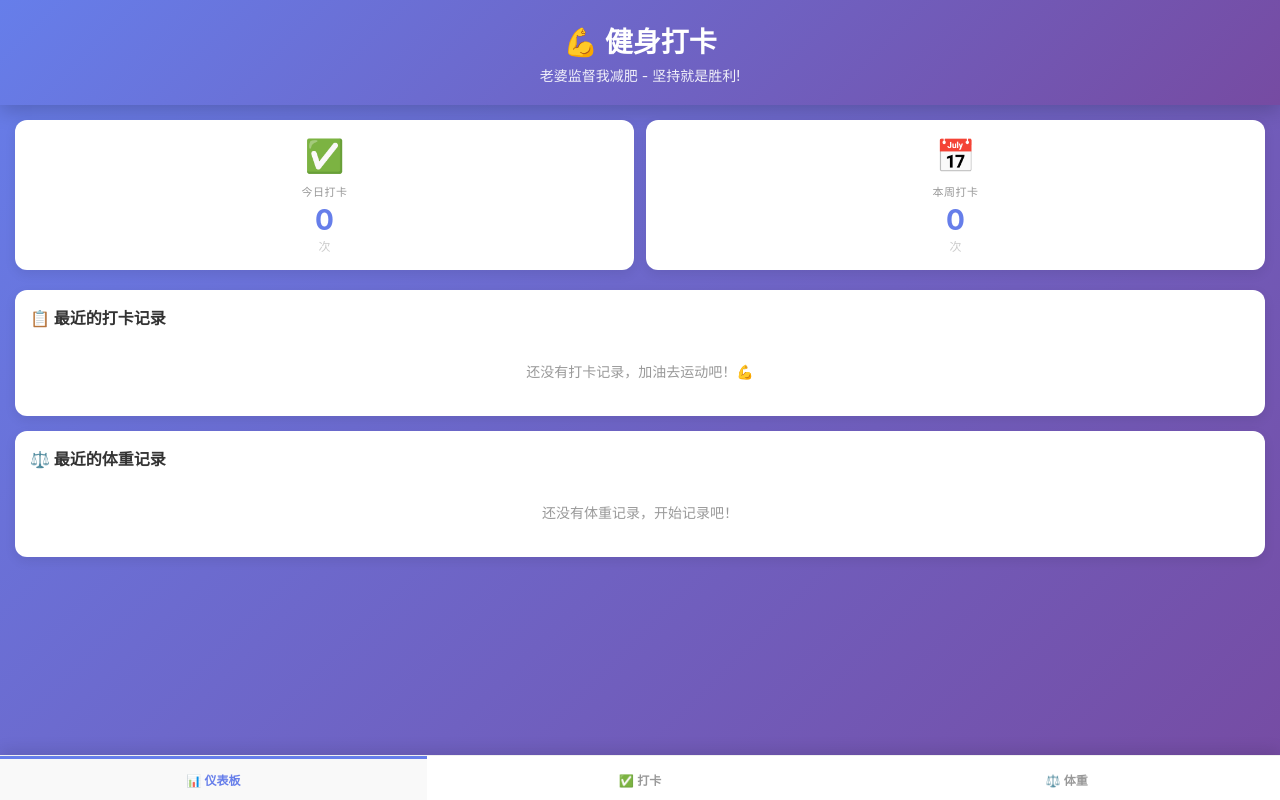
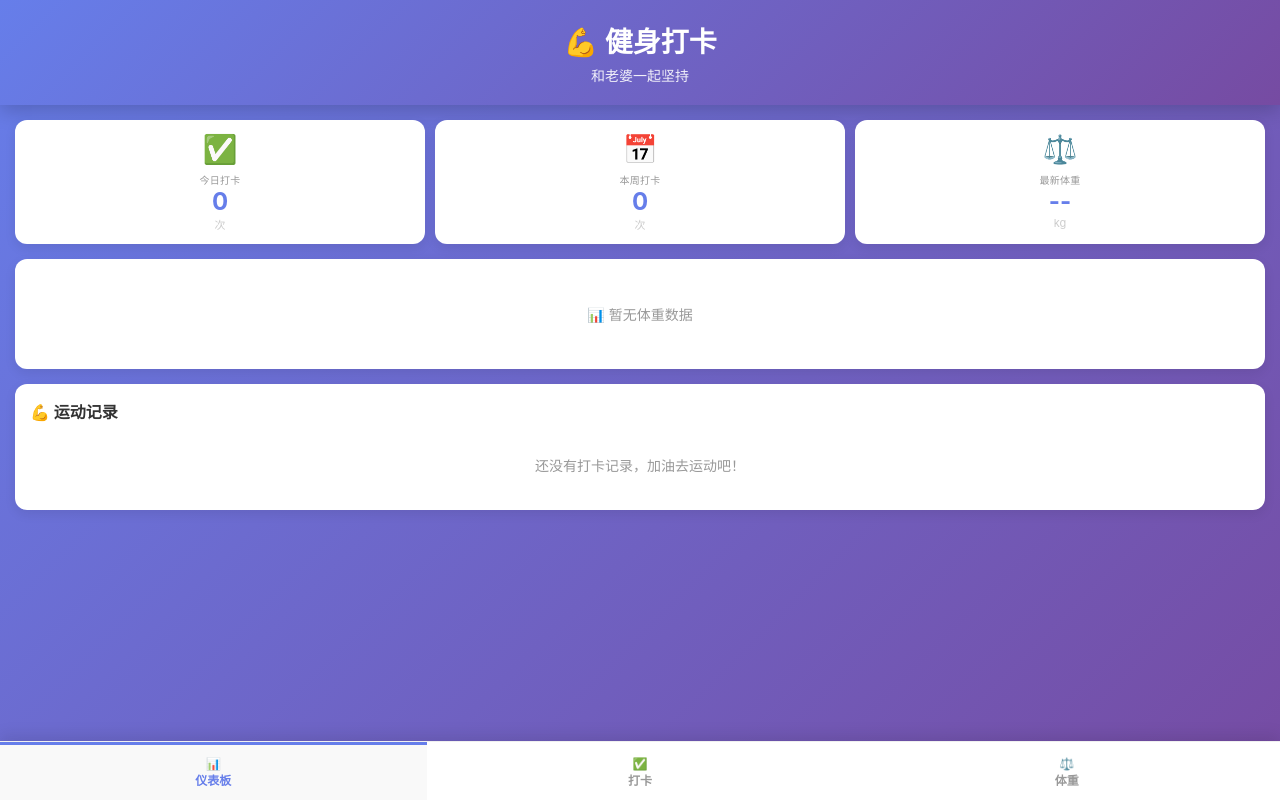
Before and after one commit to Msate/fitness, a React (Vite) app: page / in a window 1280 px wide. Built offline with nearby package versions, Linux system fonts and the light colour scheme.

Commit message:
feat: 重新设计仪表板布局，添加体重走势图和分页记录

```diff
--- a/package.json
+++ b/package.json
@@ -10,7 +10,8 @@
   },
   "dependencies": {
     "react": "^18.2.0",
-    "react-dom": "^18.2.0"
+    "react-dom": "^18.2.0",
+    "recharts": "^3.8.1"
   },
   "devDependencies": {
     "@types/react": "^18.2.43",
--- a/src/App.jsx
+++ b/src/App.jsx
@@ -4,6 +4,7 @@ import CheckinForm from './components/CheckinForm'
 import WeightForm from './components/WeightForm'
 import RecordList from './components/RecordList'
 import Statistics from './components/Statistics'
+import WeightChart from './components/WeightChart'
 
 function App() {
   const [checkins, setCheckins] = useState([])
@@ -62,7 +63,7 @@ function App() {
     <div className="app">
       <header className="header">
         <h1>💪 健身打卡</h1>
-        <p>老婆监督我减肥 - 坚持就是胜利!</p>
+        <p>和老婆一起坚持</p>
       </header>
 
       <nav className="nav">
@@ -70,19 +71,19 @@ function App() {
           className={`nav-btn ${activeTab === 'dashboard' ? 'active' : ''}`}
           onClick={() => setActiveTab('dashboard')}
         >
-          📊 仪表板
+          📊<br/>仪表板
         </button>
         <button
           className={`nav-btn ${activeTab === 'checkin' ? 'active' : ''}`}
           onClick={() => setActiveTab('checkin')}
         >
-          ✅ 打卡
+          ✅<br/>打卡
         </button>
         <button
           className={`nav-btn ${activeTab === 'weight' ? 'active' : ''}`}
           onClick={() => setActiveTab('weight')}
         >
-          ⚖️ 体重
+          ⚖️<br/>体重
         </button>
       </nav>
 
@@ -90,6 +91,7 @@ function App() {
         {activeTab === 'dashboard' && (
           <>
             <Statistics checkins={checkins} weights={weights} />
+            <WeightChart weights={weights} />
             <RecordList
               checkins={checkins}
               weights={weights}
--- a/src/components/RecordList.jsx
+++ b/src/components/RecordList.jsx
@@ -1,15 +1,31 @@
+import { useState } from 'react'
 import './RecordList.css'
 
 function RecordList({ checkins, weights, onDeleteCheckin, onDeleteWeight }) {
+  const [checkinPage, setCheckinPage] = useState(1)
+  const itemsPerPage = 7
+
+  const getCheckinData = () => {
+    const sorted = [...checkins].sort((a, b) => new Date(b.date) - new Date(a.date))
+    return sorted
+  }
+
+  const checkinData = getCheckinData()
+  const totalCheckinPages = Math.ceil(checkinData.length / itemsPerPage)
+  const checkinStart = (checkinPage - 1) * itemsPerPage
+  const checkinEnd = checkinStart + itemsPerPage
+  const paginatedCheckins = checkinData.slice(checkinStart, checkinEnd)
+
   return (
     <div className="record-list">
       <div className="records-section">
-        <h3>📋 最近的打卡记录</h3>
-        {checkins.length === 0 ? (
-          <p className="empty-message">还没有打卡记录，加油去运动吧！💪</p>
+        <h3>💪 运动记录</h3>
+        {checkinData.length === 0 ? (
+          <p className="empty-message">还没有打卡记录，加油去运动吧！</p>
         ) : (
+          <>
             <div className="records">
-            {checkins.slice(0, 10).map(checkin => (
+              {paginatedCheckins.map(checkin => (
                 <div key={checkin.id} className="record-item checkin-item">
                   <div className="record-content">
                     <p className="record-activity">{checkin.activity}</p>
@@ -25,39 +41,29 @@ function RecordList({ checkins, weights, onDeleteCheckin, onDeleteWeight }) {
                 </div>
               ))}
             </div>
-        )}
-      </div>
 
-      <div className="records-section">
-        <h3>⚖️ 最近的体重记录</h3>
-        {weights.length === 0 ? (
-          <p className="empty-message">还没有体重记录，开始记录吧！</p>
-        ) : (
-          <div className="records">
-            {weights.slice(0, 10).map((weight, idx) => (
-              <div key={weight.id} className="record-item weight-item">
-                <div className="record-content">
-                  <p className="record-weight">
-                    <span className="weight-value">{weight.weight}</span> kg
-                    {idx > 0 && (
-                      <span className={`weight-change ${weights[idx - 1].weight > weight.weight ? 'down' : 'up'}`}>
-                        {weights[idx - 1].weight > weight.weight ? '↓' : '↑'} {Math.abs((weights[idx - 1].weight - weight.weight).toFixed(1))} kg
+            {totalCheckinPages > 1 && (
+              <div className="pagination">
+                <button
+                  className="pagination-btn"
+                  disabled={checkinPage === 1}
+                  onClick={() => setCheckinPage(checkinPage - 1)}
+                >
+                  ← 上一页
+                </button>
+                <span className="pagination-info">
+                  {checkinPage} / {totalCheckinPages}
                 </span>
-                    )}
-                  </p>
-                  <p className="record-time">{weight.date} {weight.time}</p>
-                  {weight.note && <p className="record-note">{weight.note}</p>}
-                </div>
                 <button
-                  className="delete-btn"
-                  onClick={() => onDeleteWeight(weight.id)}
-                  title="删除"
+                  className="pagination-btn"
+                  disabled={checkinPage === totalCheckinPages}
+                  onClick={() => setCheckinPage(checkinPage + 1)}
                 >
-                  ×
+                  下一页 →
                 </button>
               </div>
-            ))}
-          </div>
+            )}
+          </>
         )}
       </div>
     </div>
--- a/src/components/Statistics.css
+++ b/src/components/Statistics.css
@@ -1,24 +1,24 @@
 .statistics {
   display: grid;
-  grid-template-columns: 1fr 1fr;
-  gap: 12px;
-  margin: 0 0 20px;
+  grid-template-columns: repeat(3, 1fr);
+  gap: 10px;
+  margin: 0 0 15px;
   padding: 0;
 }
 
 .stat-card {
   background: white;
   border-radius: 12px;
-  padding: 16px;
+  padding: 12px;
   display: flex;
   flex-direction: column;
   align-items: center;
-  gap: 8px;
+  gap: 6px;
   box-shadow: 0 4px 12px rgba(0, 0, 0, 0.08);
   transition: all 0.3s;
 }
 
-.stat-card:hover {
+.stat-card:active {
   transform: none;
   box-shadow: 0 6px 16px rgba(0, 0, 0, 0.1);
 }
@@ -29,7 +29,7 @@
 }
 
 .stat-icon {
-  font-size: 32px;
+  font-size: 28px;
   text-align: center;
 }
 
@@ -40,11 +40,10 @@
 
 .stat-label {
   color: #999;
-  font-size: 11px;
+  font-size: 10px;
   margin: 0;
-  margin-bottom: 4px;
   text-transform: uppercase;
-  letter-spacing: 0.5px;
+  letter-spacing: 0.3px;
 }
 
 .stat-card.highlight .stat-label {
@@ -52,7 +51,7 @@
 }
 
 .stat-value {
-  font-size: 28px;
+  font-size: 24px;
   font-weight: bold;
   color: #667eea;
   margin: 0;
@@ -72,12 +71,32 @@
 
 .stat-detail {
   color: #ccc;
-  font-size: 12px;
+  font-size: 11px;
   margin: 0;
 }
 
 .stat-card.highlight .stat-detail {
   color: rgba(255, 255, 255, 0.8);
+}
+
+@media (max-width: 480px) {
+  .statistics {
+    grid-template-columns: repeat(3, 1fr);
+    gap: 8px;
+  }
+
+  .stat-card {
+    padding: 10px;
+    gap: 4px;
+  }
+
+  .stat-icon {
+    font-size: 24px;
+  }
+
+  .stat-value {
+    font-size: 20px;
+  }
 }
 
 @media (max-width: 768px) {
--- a/src/components/Statistics.jsx
+++ b/src/components/Statistics.jsx
@@ -15,32 +15,15 @@ function Statistics({ checkins, weights }) {
     }).length
   }
 
-  const getWeightStats = () => {
-    if (weights.length === 0) return null
-    const sorted = [...weights].sort((a, b) => new Date(b.date) - new Date(a.date))
-    const latest = sorted[0]
-    let firstRecord = sorted[sorted.length - 1]
-
-    // 如果有多于10条记录，使用最早的10条来计算周以上的变化
-    if (sorted.length > 10) {
-      firstRecord = sorted[Math.min(10, sorted.length - 1)]
-    }
-
-    const change = (firstRecord.weight - latest.weight).toFixed(1)
-    return {
-      current: latest.weight,
-      change: change,
-      total: firstRecord.weight - latest.weight
-    }
-  }
-
   const getTodayWeight = () => {
     const today = new Date().toLocaleDateString('zh-CN')
     return weights.find(w => w.date === today)
   }
 
-  const weightStats = getWeightStats()
+  const latestWeight = weights.length > 0 ? weights[0].weight : null
   const todayWeight = getTodayWeight()
+  const todayCheckins = getTodayCheckins()
+  const weekCheckins = getThisWeekCheckins()
 
   return (
     <div className="statistics">
@@ -48,7 +31,7 @@ function Statistics({ checkins, weights }) {
         <div className="stat-icon">✅</div>
         <div className="stat-info">
           <p className="stat-label">今日打卡</p>
-          <p className="stat-value">{getTodayCheckins()}</p>
+          <p className="stat-value">{todayCheckins}</p>
           <p className="stat-detail">次</p>
         </div>
       </div>
@@ -57,34 +40,19 @@ function Statistics({ checkins, weights }) {
         <div className="stat-icon">📅</div>
         <div className="stat-info">
           <p className="stat-label">本周打卡</p>
-          <p className="stat-value">{getThisWeekCheckins()}</p>
+          <p className="stat-value">{weekCheckins}</p>
           <p className="stat-detail">次</p>
         </div>
       </div>
 
-      {todayWeight ? (
-        <div className="stat-card">
-          <div className="stat-icon">⚖️</div>
-          <div className="stat-info">
-            <p className="stat-label">今日体重</p>
-            <p className="stat-value">{todayWeight.weight}</p>
-            <p className="stat-detail">kg</p>
-          </div>
+      <div className="stat-card">
+        <div className="stat-icon">⚖️</div>
+        <div className="stat-info">
+          <p className="stat-label">最新体重</p>
+          <p className="stat-value">{latestWeight || '--'}</p>
+          <p className="stat-detail">kg</p>
         </div>
-      ) : null}
-
-      {weightStats && (
-        <div className="stat-card highlight">
-          <div className="stat-icon">📊</div>
-          <div className="stat-info">
-            <p className="stat-label">体重变化</p>
-            <p className={`stat-value ${weightStats.change < 0 ? 'positive' : 'negative'}`}>
-              {weightStats.change < 0 ? '↓' : '↑'} {Math.abs(weightStats.change)}
-            </p>
-            <p className="stat-detail">kg</p>
-          </div>
-        </div>
-      )}
+      </div>
     </div>
   )
 }
--- /dev/null
+++ b/src/components/WeightChart.css
@@ -0,0 +1,85 @@
+.weight-chart {
+  background: white;
+  border-radius: 12px;
+  padding: 15px;
+  margin-bottom: 15px;
+  box-shadow: 0 4px 12px rgba(0, 0, 0, 0.08);
+}
+
+.weight-chart h3 {
+  margin: 0 0 12px;
+  font-size: 16px;
+  color: #333;
+}
+
+.chart-empty {
+  text-align: center;
+  padding: 30px 20px;
+  color: #999;
+  font-size: 14px;
+}
+
+.chart-tabs {
+  display: flex;
+  gap: 8px;
+  margin-bottom: 12px;
+}
+
+.chart-tab {
+  flex: 1;
+  padding: 8px 12px;
+  border: 2px solid #e0e0e0;
+  background: #f9f9f9;
+  border-radius: 6px;
+  font-size: 12px;
+  font-weight: 600;
+  color: #666;
+  cursor: pointer;
+  transition: all 0.3s;
+}
+
+.chart-tab.active {
+  border-color: #667eea;
+  background: #667eea;
+  color: white;
+}
+
+.chart-tab:active {
+  transform: scale(0.95);
+}
+
+.chart-stats {
+  display: grid;
+  grid-template-columns: repeat(4, 1fr);
+  gap: 8px;
+  margin-bottom: 12px;
+}
+
+.stat {
+  text-align: center;
+  padding: 8px;
+  background: #f9f9f9;
+  border-radius: 6px;
+}
+
+.stat .label {
+  font-size: 11px;
+  color: #999;
+  margin-bottom: 4px;
+}
+
+.stat .value {
+  font-size: 16px;
+  font-weight: bold;
+  color: #667eea;
+}
+
+@media (max-width: 480px) {
+  .chart-stats {
+    grid-template-columns: repeat(2, 1fr);
+  }
+
+  .weight-chart {
+    padding: 12px;
+  }
+}
--- /dev/null
+++ b/src/components/WeightChart.jsx
@@ -0,0 +1,126 @@
+import { useState } from 'react'
+import { LineChart, Line, XAxis, YAxis, CartesianGrid, Tooltip, ResponsiveContainer } from 'recharts'
+import './WeightChart.css'
+
+function WeightChart({ weights }) {
+  const [timeRange, setTimeRange] = useState('7days')
+
+  const getChartData = () => {
+    if (weights.length === 0) return []
+
+    const sortedWeights = [...weights].sort((a, b) => new Date(a.date) - new Date(b.date))
+    const now = new Date()
+    let filteredData = []
+
+    if (timeRange === '7days') {
+      const weekAgo = new Date(now.getTime() - 7 * 24 * 60 * 60 * 1000)
+      filteredData = sortedWeights.filter(w => new Date(w.date) >= weekAgo)
+    } else if (timeRange === '30days') {
+      const monthAgo = new Date(now.getTime() - 30 * 24 * 60 * 60 * 1000)
+      filteredData = sortedWeights.filter(w => new Date(w.date) >= monthAgo)
+    } else {
+      filteredData = sortedWeights
+    }
+
+    return filteredData.map(w => ({
+      date: new Date(w.date).toLocaleDateString('zh-CN', { month: '2-digit', day: '2-digit' }),
+      weight: w.weight,
+      fullDate: w.date
+    }))
+  }
+
+  const data = getChartData()
+  const currentWeight = weights.length > 0 ? weights[0].weight : null
+  const avgWeight = data.length > 0 ? (data.reduce((sum, d) => sum + d.weight, 0) / data.length).toFixed(1) : null
+  const minWeight = data.length > 0 ? Math.min(...data.map(d => d.weight)).toFixed(1) : null
+  const maxWeight = data.length > 0 ? Math.max(...data.map(d => d.weight)).toFixed(1) : null
+
+  if (data.length === 0) {
+    return (
+      <div className="weight-chart">
+        <div className="chart-empty">📊 暂无体重数据</div>
+      </div>
+    )
+  }
+
+  return (
+    <div className="weight-chart">
+      <h3>📈 体重走势</h3>
+
+      <div className="chart-tabs">
+        <button
+          className={`chart-tab ${timeRange === '7days' ? 'active' : ''}`}
+          onClick={() => setTimeRange('7days')}
+        >
+          7日
+        </button>
+        <button
+          className={`chart-tab ${timeRange === '30days' ? 'active' : ''}`}
+          onClick={() => setTimeRange('30days')}
+        >
+          30日
+        </button>
+        <button
+          className={`chart-tab ${timeRange === 'all' ? 'active' : ''}`}
+          onClick={() => setTimeRange('all')}
+        >
+          至今
+        </button>
+      </div>
+
+      <div className="chart-stats">
+        <div className="stat">
+          <div className="label">当前</div>
+          <div className="value">{currentWeight}</div>
+        </div>
+        <div className="stat">
+          <div className="label">平均</div>
+          <div className="value">{avgWeight}</div>
+        </div>
+        <div className="stat">
+          <div className="label">最低</div>
+          <div className="value">{minWeight}</div>
+        </div>
+        <div className="stat">
+          <div className="label">最高</div>
+          <div className="value">{maxWeight}</div>
+        </div>
+      </div>
+
+      <ResponsiveContainer width="100%" height={280}>
+        <LineChart data={data} margin={{ top: 5, right: 10, left: -20, bottom: 5 }}>
+          <CartesianGrid strokeDasharray="3 3" stroke="#f0f0f0" />
+          <XAxis
+            dataKey="date"
+            tick={{ fontSize: 12 }}
+            stroke="#999"
+          />
+          <YAxis
+            domain="dataMin"
+            tick={{ fontSize: 12 }}
+            stroke="#999"
+          />
+          <Tooltip
+            contentStyle={{
+              background: 'white',
+              border: '1px solid #ddd',
+              borderRadius: '8px',
+              fontSize: '12px'
+            }}
+            formatter={(value) => `${value} kg`}
+          />
+          <Line
+            type="monotone"
+            dataKey="weight"
+            stroke="#667eea"
+            strokeWidth={2}
+            dot={{ fill: '#667eea', r: 4 }}
+            activeDot={{ r: 6 }}
+          />
+        </LineChart>
+      </ResponsiveContainer>
+    </div>
+  )
+}
+
+export default WeightChart
```
Also changed, not shown: src/components/RecordList.css (+44 -0 lines), 1 other file (tests, documents, lock files or other folders). Lines whose indentation alone changed are shown as unchanged.
